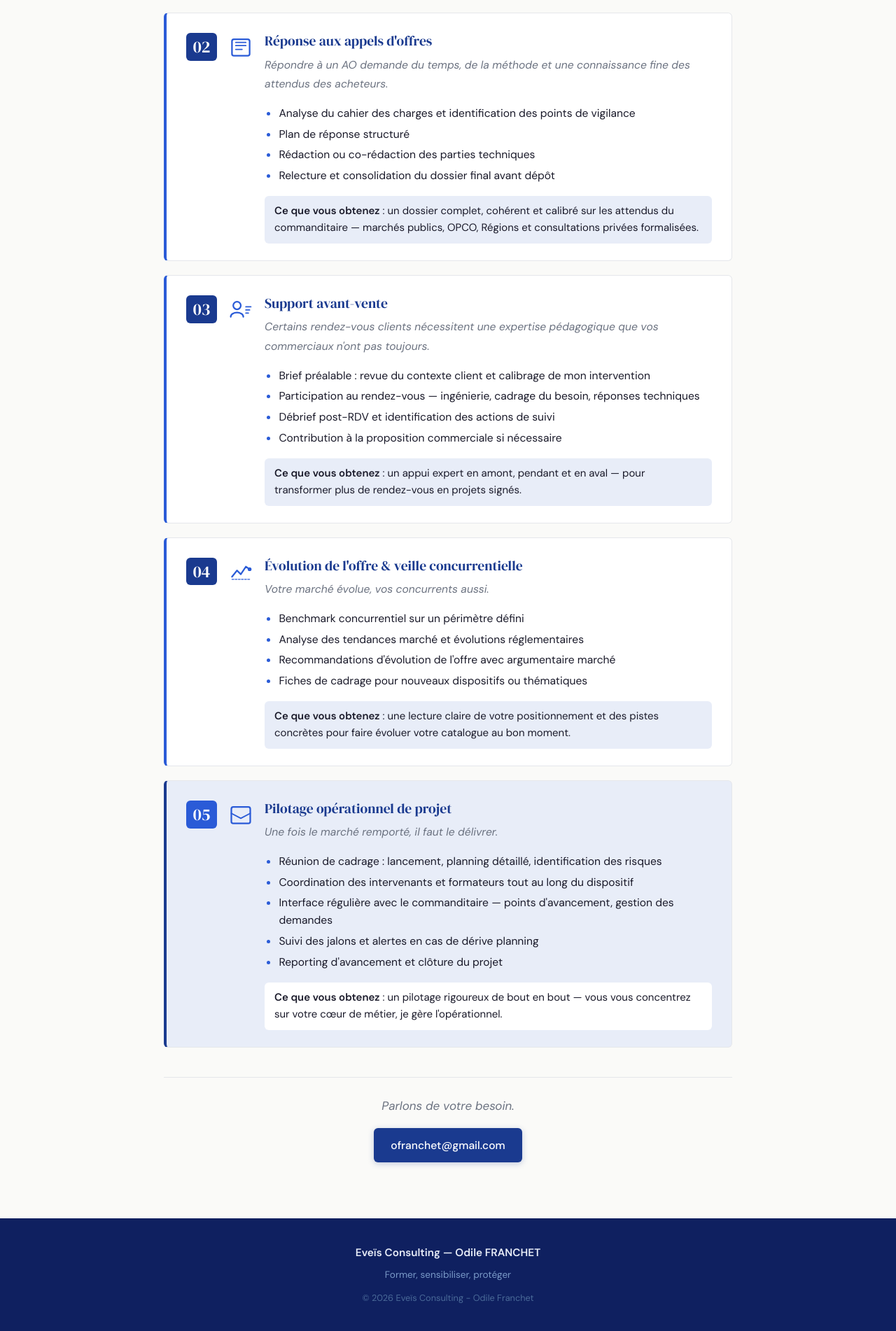
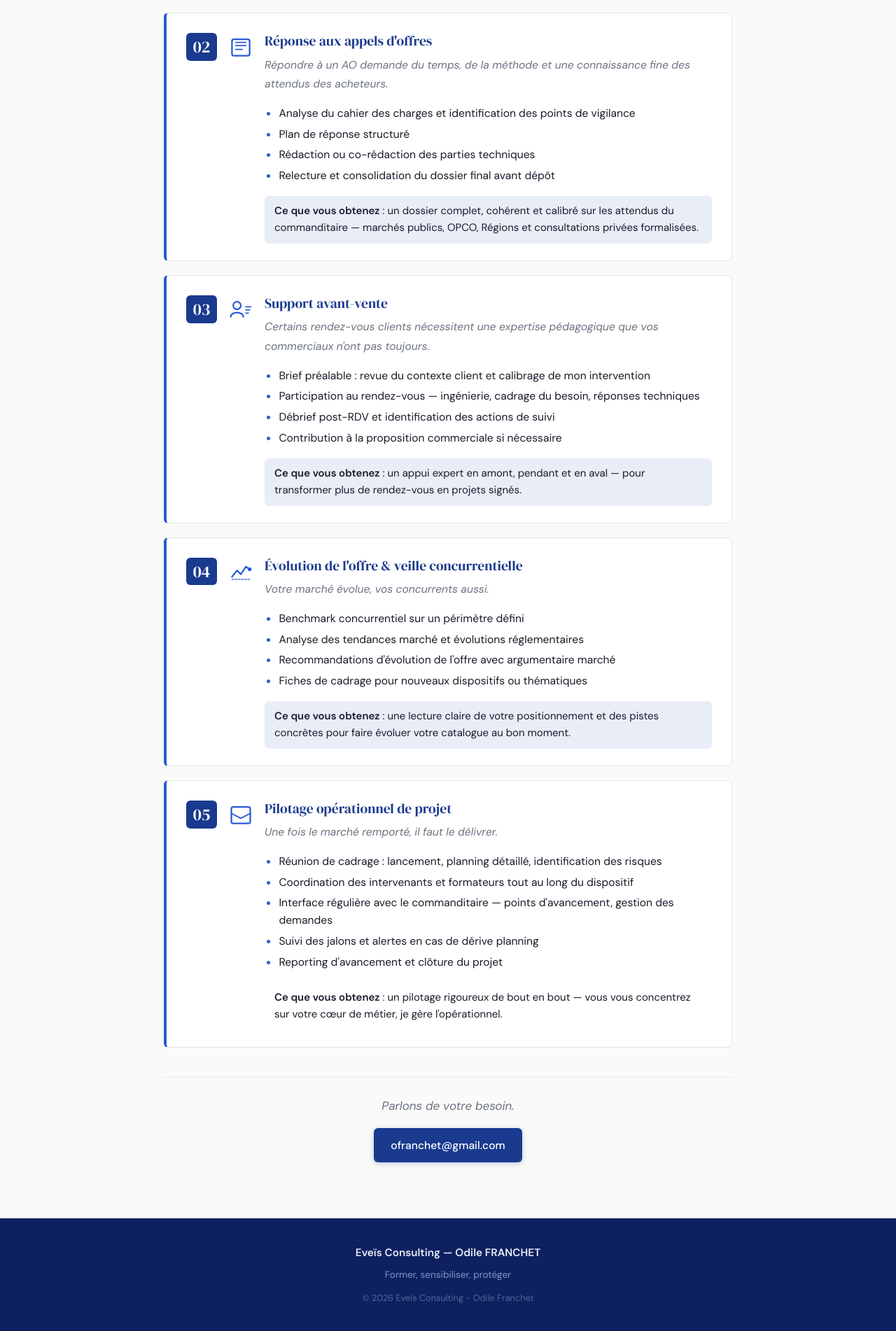
Before and after one commit to ofranchet73/eveis-consulting, a Jekyll site: the page built from formation.html, in a window 1280 px wide. Shown: the part 959-2861 px from the top of the page at 70% size. Built offline with Jekyll 4.4.1, drawn with Linux system fonts in a browser that asks for light colours.

Commit message:
Update formation.html

```diff
--- a/formation.html
+++ b/formation.html
@@ -134,9 +134,9 @@ title: "Formation"
     </div>
 
        <!-- Bloc 05 (pilotage opérationnel) -->
-    <div class="prestation-bloc prestation-bloc--marque-blanche">
+    <div class="prestation-bloc">
       <div class="prestation-content">
-        <div class="prestation-num prestation-num--special">05</div>
+        <div class="prestation-num">05</div>
         <div class="prestation-icon">
           <svg viewBox="0 0 40 40" xmlns="http://www.w3.org/2000/svg" width="36" height="36">
             <rect x="5" y="8" width="30" height="26" rx="3" fill="none" stroke="#2a5bd7" stroke-width="2.5"/>
```
